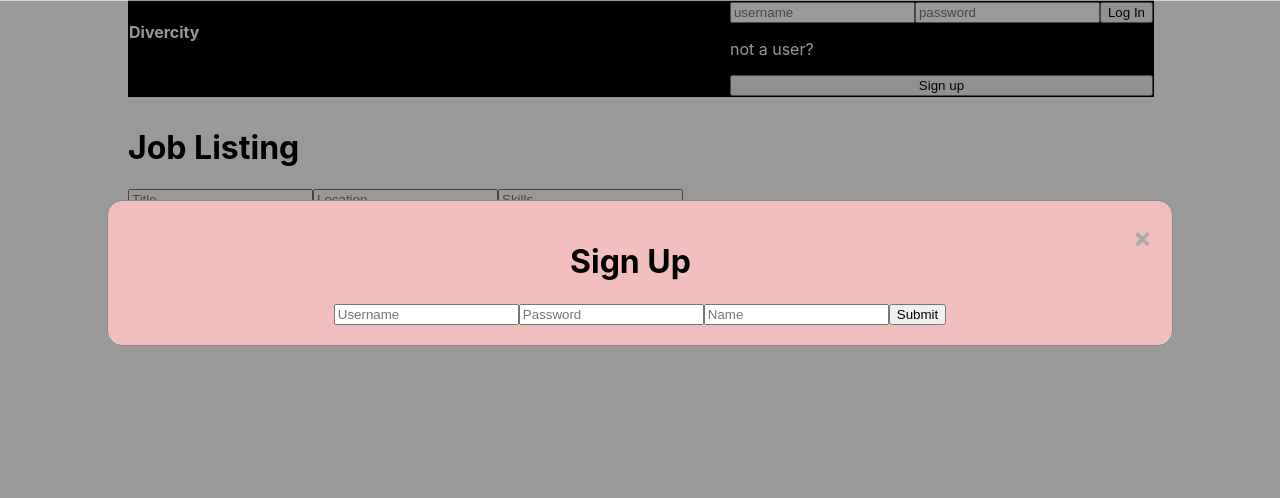
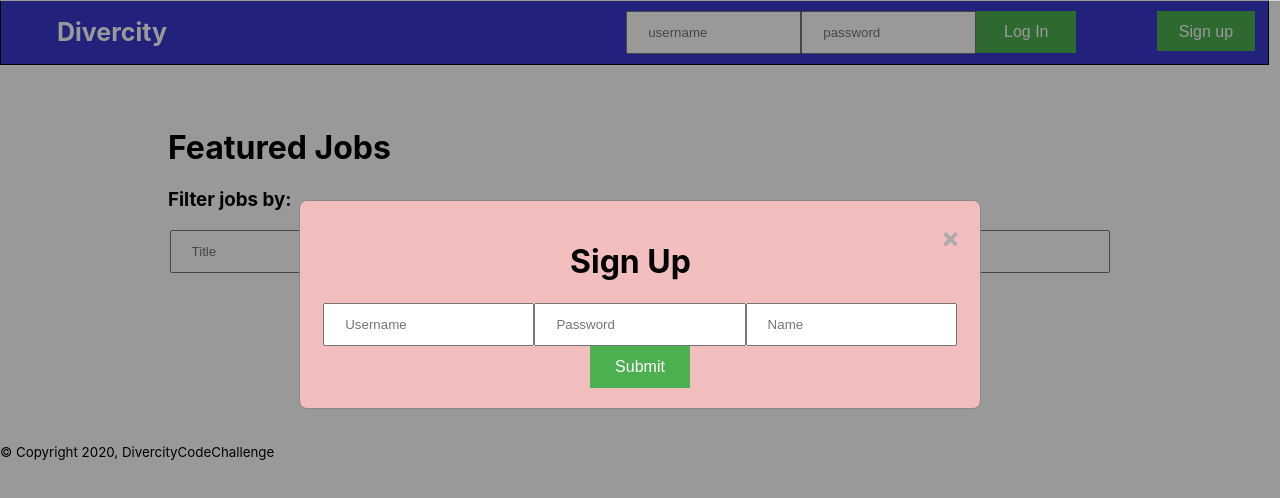
Before and after one commit to alirizvi061/divercity, a React (Create React App) app: page / in a window 1280 px wide. Both pictures are taken after a click on the button "Sign up". Shown: the top 498 px of the page. Built offline with nearby package versions, Linux system fonts and the light colour scheme; no server answers.

Commit message:
working on CSS and the app looks almost done visually. still some additions need to be made such as the error when input field is empty, that's up next

```diff
--- a/src/App.css
+++ b/src/App.css
@@ -1,61 +1,147 @@
+/* Body CSS */
 body{
-  margin: 10%;
+ background-color: #ffff;
 }
+/* JOB DESCRIPTION PAGE CSS AREA */
 .jobDescription{
   display: flex;
   flex-direction: column;
 }
-.job{
-  border: 1px solid black;
+
+.jobInfo{
+  box-shadow: inset 0 1px 0 rgba(255, 255, 255, 0.6),
+    0 5px 40px 4px rgba(0, 0, 0, 0.56), 0 0 0 1px rgba(0, 0, 0, 0.3); /*shadow effect*/
+  border: 1px solid gray;
   margin: 10px;
+  border-radius: 8px;
+  padding: 15px;
+  margin: 4%;
 }
+.jobPage{
+  margin: 10%;
+}
+.jobSkills{
+  display: flex;
+  flex-direction: column;
+  justify-content: space-around;
+}
+.jobHeading{
+  margin: 40px;
+}
+
+.jobSearchform{
+  display: flex;
+  flex-direction: row;
+  justify-content: space-around;
+}
+/* NAVBAR CSS AREA */
 .navbar{
+  padding-top: 10px;
+  padding-bottom: 10px;
   position: fixed;
   top: 0;
   display: flex;
   flex-direction: row;
   justify-content: space-between;
-  margin: 0px;
   border: 1px solid black;
-  width: 80vw;
+  width: 99vw;
   color: white;
-  background: black;
+  background: rgb(56, 56, 208);
 }
-.form{
-  margin-top: 15px;
+
+/* NAVBAR LOGIN FORM SETUP CSS */
+.navbarLogo{
+  padding-left: 50px;
+  font-size: 25px;
+  margin: 6px;
 }
 .loginContainer{
   display: flex;
-  flex-direction: column;
+}
+
+
+.button{
+  font-size: 16px;
+  padding: 12px 20px;
+  width: 100px;
+  background-color: #4CAF50;
+  color: white;
+  border: none;
+  text-decoration: none;
+}
+
+.button:hover, .signUpButton:hover{
+  cursor: pointer;
+  box-shadow: inset 0 1px 0 rgba(255, 255, 255, 0.6),
+    0 5px 30px 1px rgba(96, 93, 93, 0.56), 0 0 0 1px rgba(63, 61, 61, 0.3);
+}
+
+.signUpButton{
+  font-size: 16px;
+  padding: 12px 20px;
+  width: 100px;
+  height: 40px;
+  background-color: #4CAF50;
+  color: white;
+  border: none;
+  text-decoration: none;
+  margin-right: 2%;
+}
+input[type=text] {
+  width: 33%;
+  padding: 12px 20px;
+  box-sizing: border-box;
+}
+input[type=password] {
+  width: 33%;
+  padding: 12px 20px;
+  /* margin: 2%; */
+  box-sizing: border-box;
+}
+input[type=textarea] {
+  width: 20%;
+  padding: 12px 20px;
+  margin: 2%;
+  box-sizing: border-box;
 }
 
 /* SIGN UP MODAL  */
 .modal {
-  z-index: 1; /* Sit on top */
+  z-index: 1;
   left: 0;
   top: 0;
-  overflow: auto; /* Enable scroll if needed */
-  position: fixed; /* Stay in place */
-  width: 100%; /* Full width */
-  padding-top: 200px; /* Location of the box */
-  height: 100%; /* Full height */
-  background-color: rgb(0,0,0); /* Fallback color */
-  background-color: rgba(0,0,0,0.4); /* Black w/ opacity */
+  overflow: auto;
+  position: fixed;
+  width: 100%;
+  padding-top: 200px;
+  height: 100%;
+  background-color: rgb(0,0,0);
+  background-color: rgba(0,0,0,0.4);
   box-shadow: inset 0 1px 0 rgba(255, 255, 255, 0.6),
-    0 22px 70px 4px rgba(0, 0, 0, 0.56), 0 0 0 1px rgba(0, 0, 0, 0.3);
+    0 22px 70px 4px rgba(0, 0, 0, 0.56), 0 0 0 1px rgba(0, 0, 0, 0.3); /*shadow effect*/
   text-align: center;
 }
 
 /* Modal Content */
 .modal-content {
-  border-radius: 15px;
+  border-radius: 8px;
   background-color: #f2bdbd;
   margin: auto;
   padding: 20px;
   border: 1px solid #888;
-  width: 80%;
+  width: 50%;
 }
 
+textarea {
+  width: 100%;
+  height: 150px;
+  padding: 12px 20px;
+  box-sizing: border-box;
+  border: 2px solid #ccc;
+  border-radius: 4px;
+  background-color: #f8f8f8;
+  resize: none;
+}
 /* The Close Button */
 .close {
   color: #aaaaaa;
@@ -70,3 +156,11 @@ body{
   text-decoration: none;
   cursor: pointer;
 }
+
+/* FOOTER */
+
+.footer{
+  position: relative;
+  align-items: center;
+
+}
--- a/src/App.js
+++ b/src/App.js
@@ -5,6 +5,7 @@ import Home from './components/Home';
 import Navbar from './components/Navbar';
 import Jobmodal from './components/Jobmodal';
 import Register from './components/Register';
+import Footer from './components/Footer';
 import './App.css';
 
 export default class App extends Component {
@@ -127,7 +128,6 @@ export default class App extends Component {
           let username = res.config.data
           console.log(username)
           this.setState({
-            username: username,
             token: data,
             isLoggedin: true,
           })
@@ -249,6 +249,7 @@ export default class App extends Component {
               showJobModal={this.showJobModal}
               isLoggedin={this.state.isLoggedin}
             />
+            <Footer />
           </Route>
         </BrowserRouter>
       </>
--- /dev/null
+++ b/src/components/Footer.jsx
@@ -0,0 +1,11 @@
+import React, { Component } from 'react'
+
+export default class Footer extends Component {
+    render() {
+        return (
+            <div className="footer">
+                <span><small>&copy; Copyright 2020, DivercityCodeChallenge</small></span>
+            </div>
+        )
+    }
+}
--- a/src/components/Home.jsx
+++ b/src/components/Home.jsx
@@ -65,31 +65,30 @@ class Home extends Component {
             return null
         }
 
-        return <div className="job" key={index}>
-            <p>Title: {job.title}</p>
+        return <div className="jobInfo" key={index}>
+            <h3>{job.title}</h3>
             <p>Company: {job.company}</p>
             <p>Location: {job.location}</p>
             <p>Description: {job.description}</p>
-            <p>Skills: {job.skills_tag}</p>
-            <button onClick={() => { this.props.showJobModal() }}>APPLY</button>
+            <p>Skills:</p>
+            <p classname="jobSkills">{job.skills_tag}</p>
+            <button className="button" onClick={() => { this.props.showJobModal() }}>APPLY</button>
         </div>
     }
 
+    /*This is the area where job information will be displayed */
     render() {
         return (
-            <div>
-                <h1>Job Listing</h1> {/*This is the area where job information will be displayed */}
-                <form className="form">
-                    {/* <label for="key">Choose search type:</label>
-                    <select name="key" id="cars">
-                        <option value="title">Title</option>
-                        <option value="location">Location</option>
-                        <option value="skills">Skills</option> */}
-                    {/* </select> */}
-                    <input type="text" name="search" id="searchTitle" placeholder="Title" onChange={this.handleChange} />
-                    <input type="text" name="search" id="searchLocation" placeholder="Location" onChange={this.handleChange} />
-                    <input type="text" name="search" id="searchSkills" placeholder="Skills" onChange={this.handleChange} />
-                </form>
+            <div className="jobPage">
+                <div className="jobHeading">
+                    <h1 className="jobH1">Featured Jobs</h1>
+                    <h3 className="jobH3">Filter jobs by:</h3>
+                    <form className="jobSearchform">
+                        <input type="text" name="search" id="searchTitle" placeholder="Title" onChange={this.handleChange} />
+                        <input type="text" name="search" id="searchLocation" placeholder="Location" onChange={this.handleChange} />
+                        <input type="text" name="search" id="searchSkills" placeholder="Skills" onChange={this.handleChange} />
+                    </form>
+                </div>
                 <div className="jobDescription">
                     {this.state.jobs.map((job, index) => {
                         return this.renderSearch(job, index) /* This embedded JS calls the renderSearch function with the result from the jobs.map as a parameter */
--- a/src/components/Navbar.jsx
+++ b/src/components/Navbar.jsx
@@ -7,19 +7,18 @@ export default class Navbar extends Component {
         return (
             <>
                 <div className="navbar">
-                    <h4>Divercity</h4>
+                    <h4 className="navbarLogo">Divercity</h4>
                     {
                         !this.props.isLoggedin ?
                             <div className="loginContainer">
                                 <form className="loginForm" onSubmit={(event) => { this.props.handleLoginSubmit(event) }}>
                                     <input type="text" value={this.props.username} id="username" placeholder="username" onChange={this.props.handleLoginChange} />
                                     <input type="password" value={this.props.password} id="password" placeholder="password" onChange={this.props.handleLoginChange} />
-                                    <input type="submit" value="Log In" />
+                                    <input className="button" type="submit" value="Log In" />
                                 </form>
-                                <p>not a user? </p>
-                                <button onClick={() => { this.props.showSignUpModal() }}
+                                <button className="signUpButton" onClick={() => { this.props.showSignUpModal() }}
                                 >Sign up</button>
-                            </div > : <button onClick={() => { this.props.destroySession() }}>Log Out</button>
+                            </div > : <button className="signUpButton" onClick={() => { this.props.destroySession() }}>Log Out</button>
                     }
                 </div >
             </>
--- a/src/components/Register.jsx
+++ b/src/components/Register.jsx
@@ -2,56 +2,6 @@ import React, { Component } from 'react'
 
 
 export default class Register extends Component {
-
-    // constructor(props) {
-    //     super(props);
-    //     this.state = {
-    //         username: "",
-    //         password: "",
-    //         name: "",
-    //         baseURL: "https://divercity-test.herokuapp.com/register",
-    //         userCreated: false
-    //     }
-    // }
-
-    // handleRegisterChange = (event) => {
-    //     this.setState({
-    //         [event.currentTarget.id]: event.currentTarget.value
-    //     })
-    // }
-
-    // handleSubmit = (event) => {
-    //     event.preventDefault();
-    //     axios
-    //         .post(this.state.baseURL, {
-    //             username: this.state.username,
-    //             password: this.state.password,
-    //             name: this.state.name,
-    //         })
-    //         .then((res) => {
-    //             console.log(res)
-    //             this.setState({
-    //                 username: "",
-    //                 password: "",
-    //                 name: "",
-    //                 userCreated: true
-    //             });
-    //             console.log(res);
-    //         })
-    //         .catch((err) => {
-    //             console.log(err);
-    //         });
-    // };
-    //     <!-- The Modal -->
-    // <div id="myModal" class="modal">
-
-    //   <!-- Modal content -->
-    //   <div class="modal-content">
-    //     <span class="close">&times;</span>
-    //     <p>Some text in the Modal..</p>
-    //   </div>
-
-    // </div>
 
     render() {
         return (
@@ -63,7 +13,7 @@ export default class Register extends Component {
                         <input type="text" value={this.props.username} id="username" placeholder="Username" onChange={this.props.handleRegisterChange} />
                         <input type="password" value={this.props.password} id="password" placeholder="Password" onChange={this.props.handleRegisterChange} />
                         <input type="text" value={this.props.name} id="name" placeholder="Name" onChange={this.props.handleRegisterChange} />
-                        <input type="submit" />
+                        <input className="button" type="submit" />
                     </form >
                 </div>
             </div >
```
Also changed, not shown: src/components/Jobmodal.jsx (+8 -6 lines).
